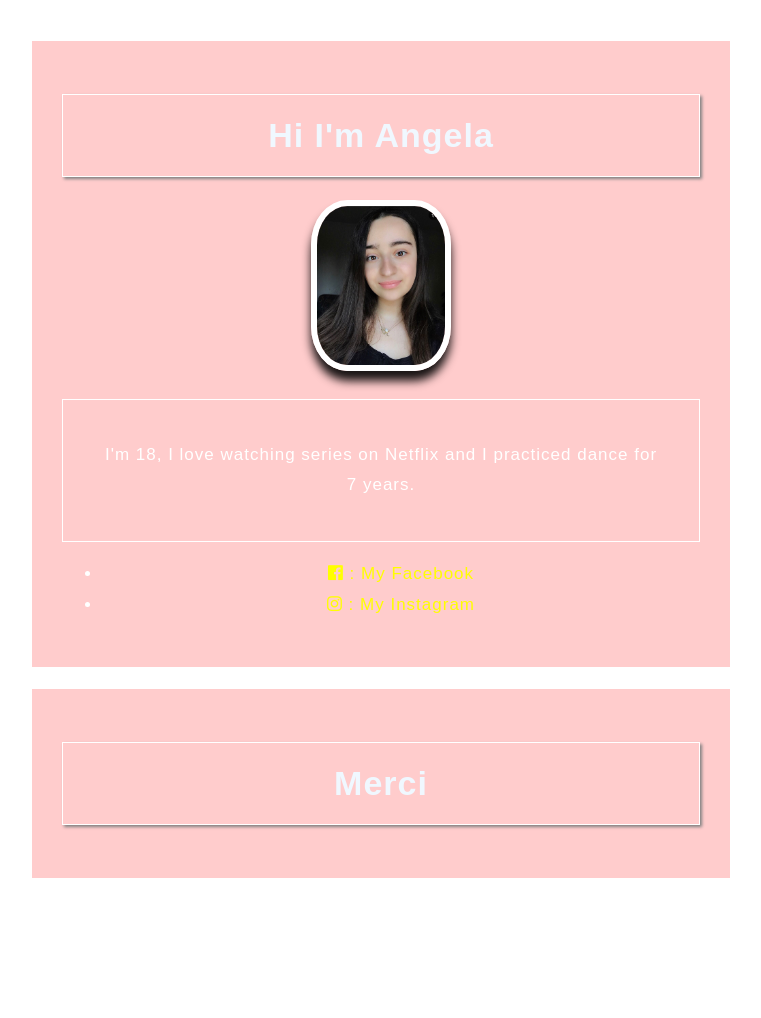
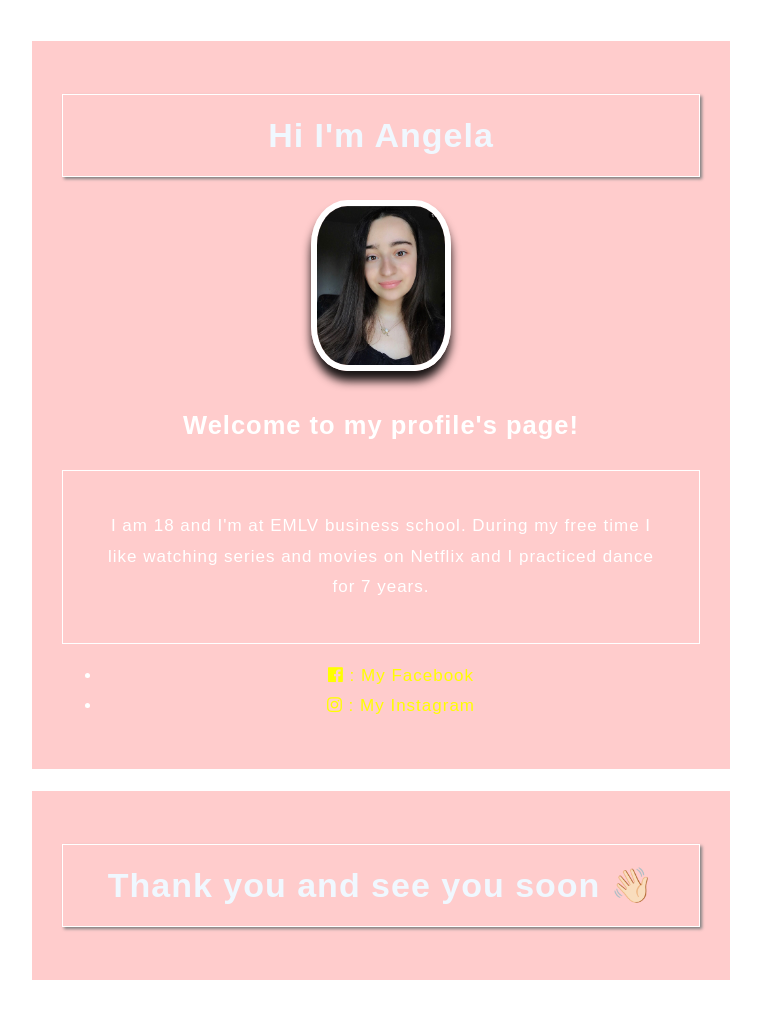
Before and after one commit to angela1710/Angela, a plain HTML site: page index.html in a window 1280 px wide. Shown: the whole page, without its empty margins (259-1020 px from the left). Before the commit the page ends 919 px from the top, so only its background shows below. Drawn offline with Linux system fonts and the light colour scheme.

Commit message:
Modification

```diff
--- a/index.html
+++ b/index.html
@@ -16,8 +16,10 @@
 		<div class="card-white">
 		<h1>Hi I'm Angela </h1>
 		<img src="images/image1.jpeg" class="photo">
+		<h2>Welcome to my profile's page!</h2>
 
-		<p>I'm 18, I love watching series on Netflix and I practiced dance for 7 years.</p>
+		<p>I am 18 and I'm at EMLV business school.
+		During my free time I like watching series and movies on Netflix and I practiced dance for 7 years.</p>
 		<ul>
 			<li>
 				<a href="https://www.facebook.com/angela.bounajm" target="_blank"><i class="fab fa-facebook"></i> : My Facebook </a>
@@ -28,7 +30,7 @@
 		</ul>
 		</div>
 		<div class="card-white">
-			<h1> Merci </h1>
+			<h1> Thank you and see you soon 👋🏻 </h1>
 		</div>
 	</div>
 </body>
```
Also changed, not shown: 1 other file.
